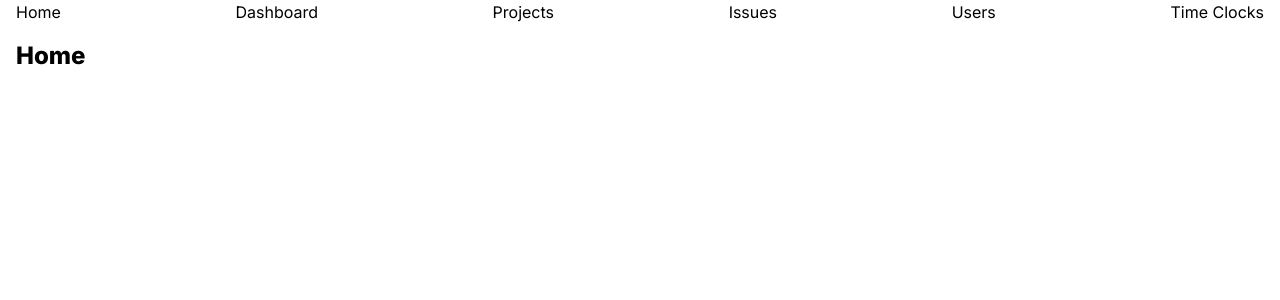
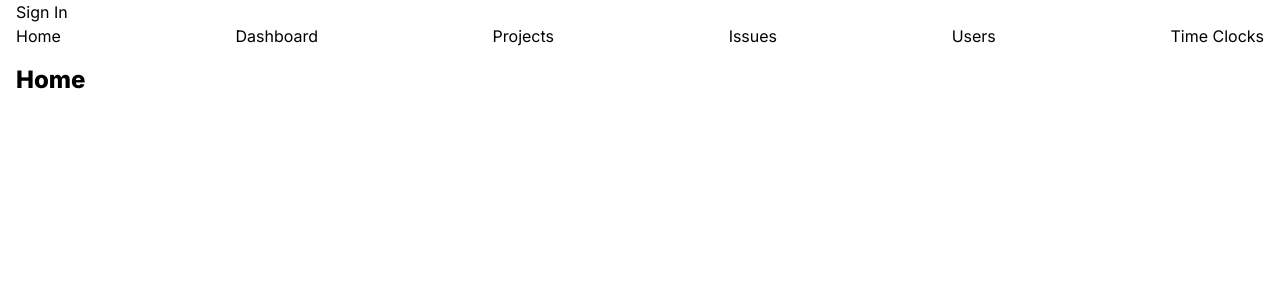
Before and after one commit to rossi-jeff/issue-tracker-next, a Next.js app: page / in a window 1280 px wide. Shown: the top 300 px of the page. Built offline with nearby package versions, Linux system fonts and the light colour scheme.

Commit message:
authorization

```diff
--- /dev/null
+++ b/app/auth-buttons.tsx
@@ -0,0 +1,124 @@
+'use client'
+
+import { useState } from 'react'
+import {
+	UserSessionType,
+	sessionKey,
+	useSessionStorage,
+} from '../lib/session.storage'
+import { useRouter } from 'next/navigation'
+import { CredentialsType } from '../types/credentials.type'
+import { apiUrl } from '../lib/api-url'
+
+export default function AuthButtons() {
+	const router = useRouter()
+	const { getItem, setItem, removeItem } = useSessionStorage()
+	const [session, setSession] = useState<UserSessionType>(
+		getItem(sessionKey, 'session')
+	)
+
+	const signOut = () => {
+		removeItem(sessionKey, 'session')
+		const item = getItem(sessionKey, 'session')
+		setSession(item)
+	}
+
+	const [credentials, setCredentials] = useState<CredentialsType>({
+		Username: session.UserName || '',
+		Password: '',
+	})
+
+	const fieldChanged = (ev: any) => {
+		const { name, value } = ev.target
+		setCredentials({
+			...credentials,
+			[name]: value,
+		})
+	}
+
+	const signIn = async () => {
+		const headers = {
+			'Content-Type': 'application/json',
+			Accept: 'application/json',
+		}
+		const { Username, Password } = credentials
+		if (!Username || !Password) return
+		const result = await fetch(`${apiUrl}/auth/login`, {
+			method: 'POST',
+			body: JSON.stringify({ Username, Password }),
+			headers,
+		})
+		if (result.ok) {
+			const { Name, SessionId, Token, UUID, UserName } = await result.json()
+			const newSession: UserSessionType = {
+				Name,
+				SessionId,
+				Token,
+				UUID,
+				UserName,
+				signedIn: true,
+			}
+			setItem(sessionKey, newSession, 'session')
+			setSession(newSession)
+			hideSignIn()
+			router.push('/')
+		}
+	}
+
+	const showSignIn = () => {
+		const overlay = document.getElementById('sign-in-overlay')
+		const dialog = document.getElementById('sign-in-dialog')
+		if (overlay && dialog) {
+			overlay.classList.add('open')
+			dialog.classList.add('open')
+		}
+	}
+
+	const hideSignIn = () => {
+		const overlay = document.getElementById('sign-in-overlay')
+		const dialog = document.getElementById('sign-in-dialog')
+		if (overlay && dialog) {
+			overlay.classList.remove('open')
+			dialog.classList.remove('open')
+		}
+	}
+	return (
+		<div className="mx-4 flex flex-wrap">
+			{session.signedIn && (
+				<>
+					<div className="mr-4">{session.UserName}</div>
+					<button onClick={signOut}>Sign Out</button>
+				</>
+			)}
+			{!session.signedIn && <button onClick={showSignIn}>Sign In</button>}
+			<div className="modal-overlay" id="sign-in-overlay">
+				<div className="modal-fit" id="sign-in-dialog">
+					<h2>Sign In</h2>
+					<div>
+						<label htmlFor="Username">Username</label>
+						<input
+							type="text"
+							name="Username"
+							id="Username"
+							onChange={fieldChanged}
+							defaultValue={credentials.Username || ''}
+						/>
+					</div>
+					<div>
+						<label htmlFor="Password">Password</label>
+						<input
+							type="password"
+							name="Password"
+							id="Password"
+							onChange={fieldChanged}
+						/>
+					</div>
+					<div className="flex flex-wrap justify-between">
+						<button onClick={hideSignIn}>Cancel</button>
+						<button onClick={signIn}>Sign In</button>
+					</div>
+				</div>
+			</div>
+		</div>
+	)
+}
--- a/app/globals.css
+++ b/app/globals.css
@@ -48,3 +48,16 @@ h3 {
 #time-clock-filter label {
 	@apply font-bold block;
 }
+
+.modal-overlay {
+	@apply fixed inset-0 bg-slate-500 bg-opacity-70 overflow-y-auto w-full h-full hidden;
+}
+
+.modal-fit {
+	@apply max-w-fit border bg-white border-black p-2 mx-auto hidden relative top-24;
+}
+
+.modal-overlay.open,
+.modal-fit.open {
+	@apply block;
+}
--- a/app/issues/page.tsx
+++ b/app/issues/page.tsx
@@ -11,8 +11,15 @@ import IssueFilter from './issue-filter'
 import PaginationControls from '../pagination-controls'
 import { useRouter, useSearchParams } from 'next/navigation'
 import { useSwrWithQuery } from '../../lib/use-swr-with-query'
+import {
+	UserSessionType,
+	sessionKey,
+	useSessionStorage,
+} from '../../lib/session.storage'
 
 export default function IssuesPage() {
+	const { getItem } = useSessionStorage()
+	const [session] = useState<UserSessionType>(getItem(sessionKey, 'session'))
 	const [limit, setLimit] = useState(10)
 	const [offset, setOffset] = useState(0)
 	const router = useRouter()
--- a/app/layout.tsx
+++ b/app/layout.tsx
@@ -1,6 +1,7 @@
 import './globals.css'
 import { Inter } from 'next/font/google'
 import NavLinks from './nav-links'
+import AuthButtons from './auth-buttons'
 
 const inter = Inter({ subsets: ['latin'] })
 
@@ -17,6 +18,7 @@ export default function RootLayout({
 	return (
 		<html lang="en">
 			<body className={inter.className}>
+				<AuthButtons />
 				<NavLinks />
 				<div className="p-4">{children}</div>
 			</body>
--- a/app/projects/page.tsx
+++ b/app/projects/page.tsx
@@ -1,31 +1,38 @@
-"use client";
+'use client'
 
-import useSWR from "swr";
-import { fetcher } from "../../lib/fetcher";
-import { apiUrl } from "../../lib/api-url";
-import { ProjectType } from "@/types/project.type";
-import ProjectCard from "./project-card";
-import { useState } from "react";
-import PaginationControls from "../pagination-controls";
+import useSWR from 'swr'
+import { fetcher } from '../../lib/fetcher'
+import { apiUrl } from '../../lib/api-url'
+import { ProjectType } from '@/types/project.type'
+import ProjectCard from './project-card'
+import { useState } from 'react'
+import PaginationControls from '../pagination-controls'
+import {
+	UserSessionType,
+	sessionKey,
+	useSessionStorage,
+} from '../../lib/session.storage'
 
 export default function ProjectsPage() {
-  const [limit, setLimit] = useState(10);
-  const [offset, setOffset] = useState(0);
+	const { getItem } = useSessionStorage()
+	const [session] = useState<UserSessionType>(getItem(sessionKey, 'session'))
+	const [limit, setLimit] = useState(10)
+	const [offset, setOffset] = useState(0)
 
-  const { data, error, isLoading } = useSWR(`${apiUrl}/project`, fetcher);
-  if (isLoading) return <div>Loading...</div>;
-  if (error) return <div>{error}</div>;
+	const { data, error, isLoading } = useSWR(`${apiUrl}/project`, fetcher)
+	if (isLoading) return <div>Loading...</div>
+	if (error) return <div>{error}</div>
 
-  const projects: ProjectType[] = data;
+	const projects: ProjectType[] = data
 
 	const pageChanged = (newPage: number) => {
-    setOffset((newPage - 1) * limit);
-  };
+		setOffset((newPage - 1) * limit)
+	}
 
 	const limitChanged = (newLimit: number) => {
-    setLimit(newLimit);
-    setOffset(0);
-  };
+		setLimit(newLimit)
+		setOffset(0)
+	}
 
 	return (
 		<div>
@@ -41,5 +48,5 @@ export default function ProjectsPage() {
 				limitChanged={limitChanged}
 			/>
 		</div>
-  );
+	)
 }
--- a/app/time_clocks/page.tsx
+++ b/app/time_clocks/page.tsx
@@ -13,8 +13,15 @@ import TimeClockFilter from './time-clock-filter'
 import PaginationControls from '../pagination-controls'
 import { useRouter, useSearchParams } from 'next/navigation'
 import { useSwrWithQuery } from '../../lib/use-swr-with-query'
+import {
+	UserSessionType,
+	sessionKey,
+	useSessionStorage,
+} from '../../lib/session.storage'
 
 export default function TimeClocksPage() {
+	const { getItem } = useSessionStorage()
+	const [session] = useState<UserSessionType>(getItem(sessionKey, 'session'))
 	const [limit, setLimit] = useState(10)
 	const [offset, setOffset] = useState(0)
 	const router = useRouter()
--- a/app/users/page.tsx
+++ b/app/users/page.tsx
@@ -1,33 +1,40 @@
-"use client";
+'use client'
 
-import useSWR from "swr";
-import { apiUrl } from "../../lib/api-url";
-import { fetcher } from "../../lib/fetcher";
-import { UserType } from "@/types/user.type";
-import UserCard from "./user-card";
-import { useState } from "react";
-import PaginationControls from "../pagination-controls";
+import useSWR from 'swr'
+import { apiUrl } from '../../lib/api-url'
+import { fetcher } from '../../lib/fetcher'
+import { UserType } from '@/types/user.type'
+import UserCard from './user-card'
+import { useState } from 'react'
+import PaginationControls from '../pagination-controls'
+import {
+	UserSessionType,
+	sessionKey,
+	useSessionStorage,
+} from '../../lib/session.storage'
 
 export default function UsersPage() {
-  const [limit, setLimit] = useState(10);
-  const [offset, setOffset] = useState(0);
+	const { getItem } = useSessionStorage()
+	const [session] = useState<UserSessionType>(getItem(sessionKey, 'session'))
+	const [limit, setLimit] = useState(10)
+	const [offset, setOffset] = useState(0)
 
-  let users: UserType[] = [];
+	let users: UserType[] = []
 
-  const { data, error, isLoading } = useSWR(`${apiUrl}/user`, fetcher);
-  if (isLoading) return <div>Loading...</div>;
-  if (error) return <div>{error}</div>;
+	const { data, error, isLoading } = useSWR(`${apiUrl}/user`, fetcher)
+	if (isLoading) return <div>Loading...</div>
+	if (error) return <div>{error}</div>
 
-  users = data;
+	users = data
 
 	const pageChanged = (newPage: number) => {
-    setOffset((newPage - 1) * limit);
-  };
+		setOffset((newPage - 1) * limit)
+	}
 
 	const limitChanged = (newLimit: number) => {
-    setLimit(newLimit);
-    setOffset(0);
-  };
+		setLimit(newLimit)
+		setOffset(0)
+	}
 	return (
 		<div>
 			<h1>Users</h1>
@@ -42,5 +49,5 @@ export default function UsersPage() {
 				limitChanged={limitChanged}
 			/>
 		</div>
-  );
+	)
 }
--- /dev/null
+++ b/lib/session.storage.ts
@@ -0,0 +1,61 @@
+export type StorageType = 'local' | 'session'
+
+export const sessionKey = 'issue-tracker-next'
+
+export type UserSessionType = {
+	UUID: string | null
+	Name: string | null
+	Token: string | null
+	UserName: string | null
+	SessionId: string | null
+	signedIn: boolean
+}
+
+export const blankUserSession: UserSessionType = {
+	UUID: null,
+	Name: null,
+	Token: null,
+	UserName: null,
+	SessionId: null,
+	signedIn: false,
+}
+
+type StorageReturnValue = {
+	getItem: (key: string, type?: StorageType) => UserSessionType
+	setItem: (key: string, value: UserSessionType, type?: StorageType) => boolean
+	removeItem: (key: string, type?: StorageType) => void
+}
+
+export const useSessionStorage = (): StorageReturnValue => {
+	const storageType = (
+		type?: StorageType
+	): 'localStorage' | 'sessionStorage' => {
+		return `${type || 'session'}Storage`
+	}
+
+	const isBrowser: boolean = ((): boolean => typeof window !== 'undefined')()
+
+	const getItem = (key: string, type?: StorageType) => {
+		const strData = isBrowser
+			? window[storageType(type)][key]
+			: JSON.stringify(blankUserSession)
+		const data: UserSessionType = strData
+			? JSON.parse(strData)
+			: blankUserSession
+		return data
+	}
+
+	const setItem = (key: string, value: UserSessionType, type?: StorageType) => {
+		if (isBrowser) {
+			window[storageType(type)][key] = JSON.stringify(value)
+			return true
+		}
+		return false
+	}
+
+	const removeItem = (key: string, type?: StorageType) => {
+		window[storageType(type)].removeItem(key)
+	}
+
+	return { getItem, setItem, removeItem }
+}
```
Lines whose indentation alone changed are shown as unchanged.
